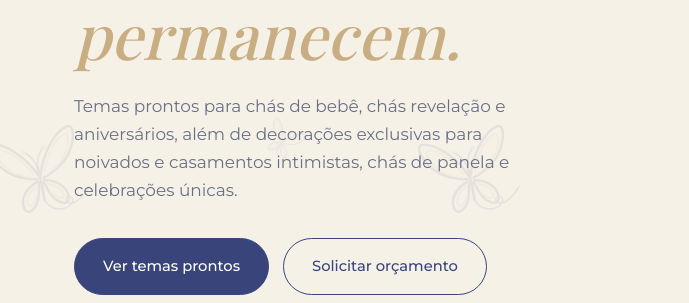
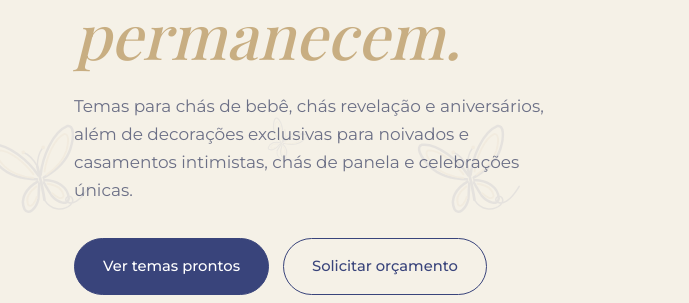
Before and after one commit to malu02758/Ornali, a plain HTML site: page index.html in a window 1280 px wide. Shown: the part 407-710 px from the top of the page, 0-689 px from the left. Drawn offline with nearby package versions, Linux system fonts and the light colour scheme; a web font is replaced by a local one.

Commit message:
Update index.html

```diff
--- a/index.html
+++ b/index.html
@@ -269,7 +269,7 @@ footer p{font-size:.8rem;color:var(--suave)}
     <div>
       <span class="eyebrow">Temas prontos & eventos personalizados</span>
       <h1>Delicadeza que transforma. <em>Detalhes que permanecem.</em></h1>
-      <p>Temas prontos para chás de bebê, chás revelação e aniversários, além de decorações exclusivas para noivados e casamentos intimistas, chás de panela e celebrações únicas.</p>
+      <p>Temas para chás de bebê, chás revelação e aniversários, além de decorações exclusivas para noivados e casamentos intimistas, chás de panela e celebrações únicas.</p>
       <div class="acoes">
         <a class="btn btn-primario" href="#temas">Ver temas prontos</a>
         <a class="btn btn-linha" href="#contato">Solicitar orçamento</a>
```
